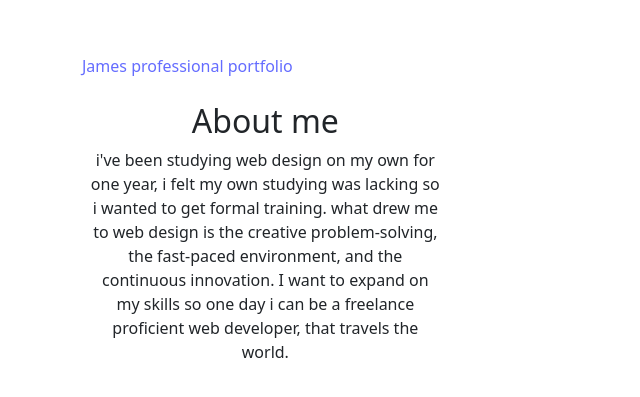
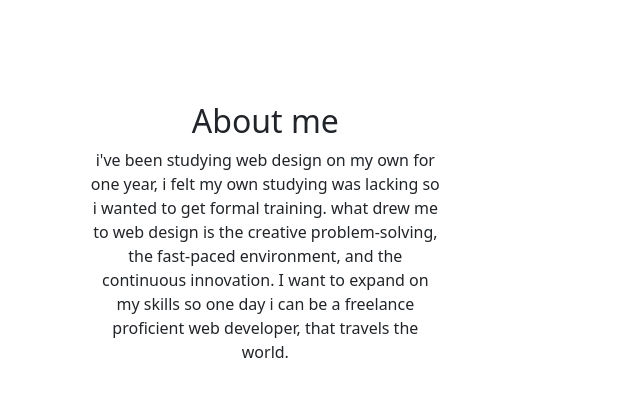
Before and after one commit to JIF945/James-MERN-Professional-Portfolio, a React (Vite) app: page / in a window 1280 px wide. Shown: the part 179-576 px from the top of the page, without its empty margins (0-640 px from the left). Built offline with nearby package versions, Linux system fonts and the light colour scheme.

Commit message:
fix one line of code now i have 100 more errors

```diff
--- a/Pages/Portfolio.jsx
+++ b/Pages/Portfolio.jsx
@@ -1,4 +1,4 @@
-import Project from '../components/Project';
+import Project from '/components/Project';
 
 function Portfolio() {
     const project = [
--- a/components/Navigation.jsx
+++ b/components/Navigation.jsx
@@ -5,7 +5,7 @@ const Navigation = () => {
     <nav className="navbar-expand-lg navbar-dark bg-pink">
       <div className="container-fluid d-flex justify-content-between align-items center">
         <div className="navbar-logo">
-          <NavLink to='/ className="navbar-brand"'>
+          <NavLink to ="/" className="navbar-brand">
             James professional portfolio
           </NavLink>
         </div>
@@ -14,8 +14,8 @@ const Navigation = () => {
             className="navbar-toggler"
             type="button"
             data-bs-toggle="collapse"
-            data-bs-target="#NavbarNav"
-            aria-controls="#NavbarNav"
+            data-bs-target="#navbarNav"
+            aria-controls="#navbarNav"
             aria-expanded="false"
             aria-label="Toggle navigation"
           >
--- a/src/main.jsx
+++ b/src/main.jsx
@@ -12,7 +12,8 @@ import './index.css';
 
 // Bringing in the pages the router will use to conditionally show the appropriate views
 
-import App from './App.jsx'
+
+import App from './App.jsx';
 import AboutMe from '../Pages/AboutMe';
 import Contact from '../Pages/Contact';
 import Portfolio from '../Pages/Portfolio';
```
